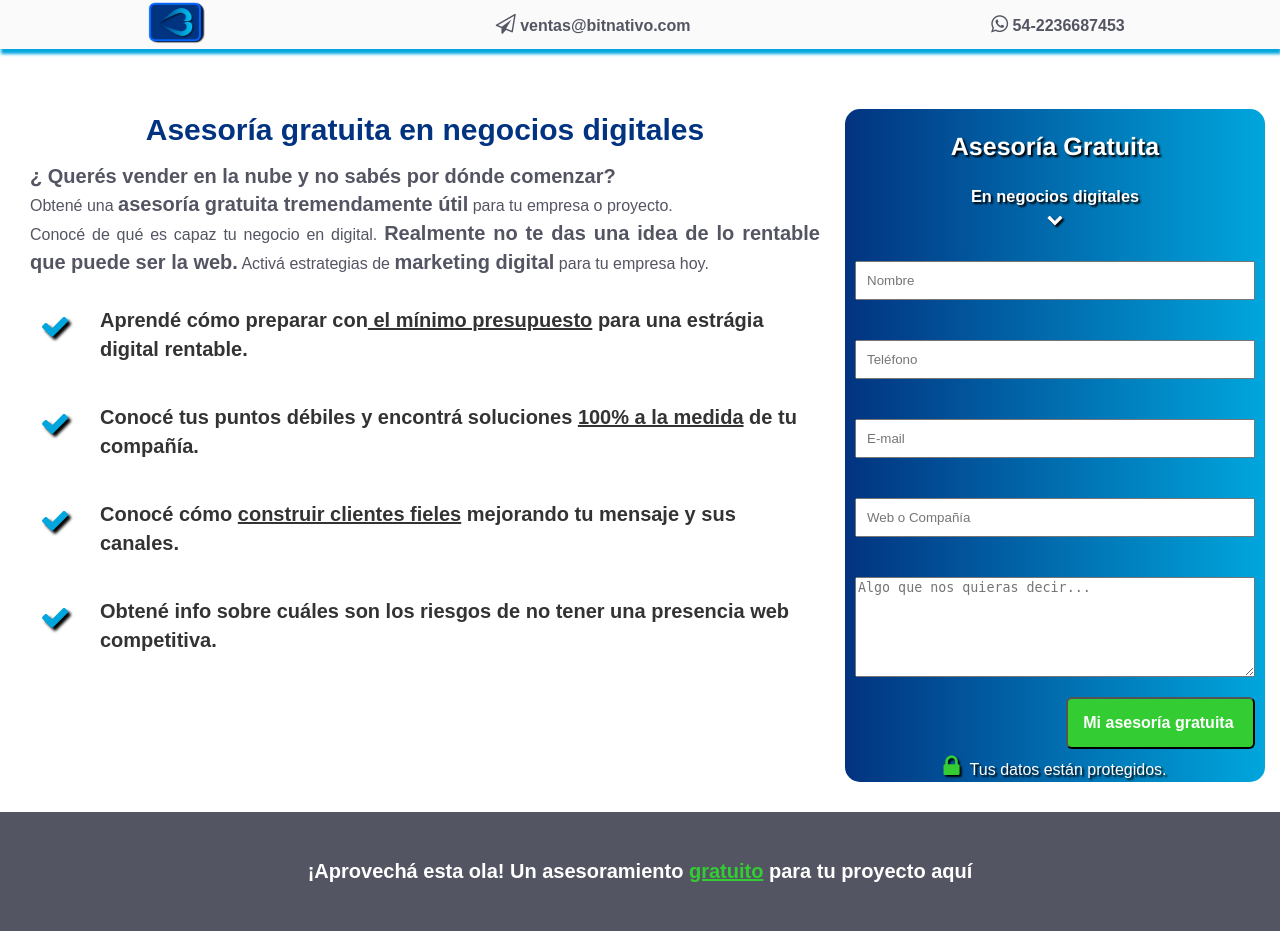
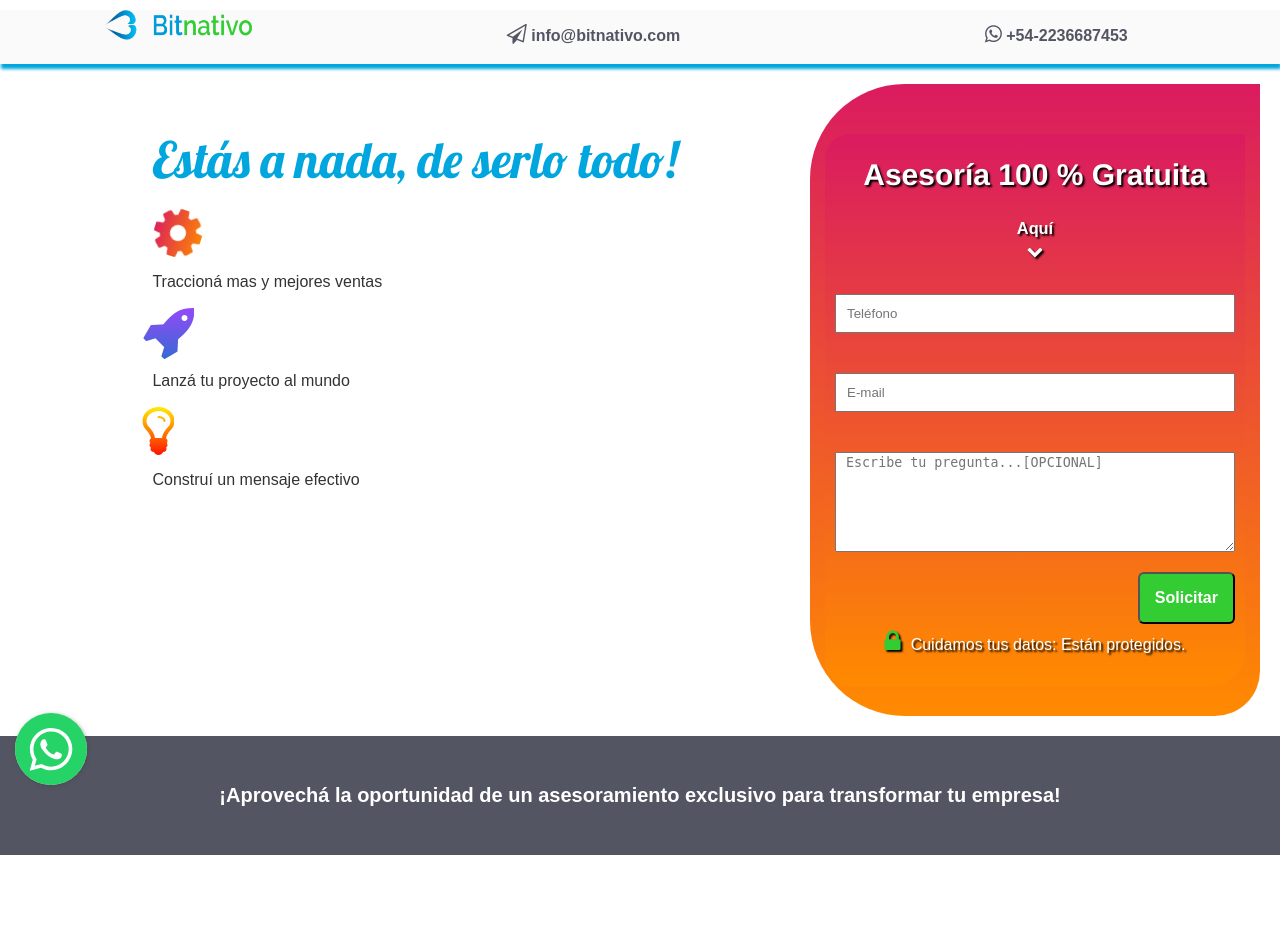
Before and after one commit to resourceldg/bitnatpro, a Django app: page /asesoria-gratuita-en-marketing-digital/ in a window 1280 px wide. After the commit the page ends 855 px from the top, so only its background shows below. Run offline with Django 3.2, Linux system fonts and the light colour scheme; some libraries are stand-ins or nearby versions.

Commit message:
gratis lp

```diff
--- a/templates/asesoria-gratuita-en-marketing-digital.html
+++ b/templates/asesoria-gratuita-en-marketing-digital.html
@@ -1,10 +1,10 @@
 
 <!doctype html>
 
-<html lang="es-ES" >
+
+<html lang ="es-ES">
 
 <head>
-
 <!-- Google Tag Manager -->
 <script>(function(w,d,s,l,i){w[l]=w[l]||[];w[l].push({'gtm.start':
 new Date().getTime(),event:'gtm.js'});var f=d.getElementsByTagName(s)[0],
@@ -12,7 +12,6 @@ j=d.createElement(s),dl=l!='dataLayer'?'&l='+l:'';j.async=true;j.src=
 'https://www.googletagmanager.com/gtm.js?id='+i+dl;f.parentNode.insertBefore(j,f);
 })(window,document,'script','dataLayer','GTM-PH8NMTX');</script>
 <!-- End Google Tag Manager -->
-
 
 <script type="text/javascript">
     window.smartlook||(function(d) {
@@ -23,9 +22,16 @@ j=d.createElement(s),dl=l!='dataLayer'?'&l='+l:'';j.async=true;j.src=
     smartlook('init', 'c78e7eea21df53698f063c9de1640d804bebc8b4');
 </script>
 
-  <meta charset="UTF-8" />
- <title>Analítica de negocios digitales | bitnativo.com </title>
- <meta name="description" content="Solicita un asesor digital gratis. Cómo vender en la nube con marketing digital sustentable. ">
+    <!--CSS-->
+<link rel="stylesheet" href="/static/css/floating-wpp.min.css">
+
+<script type="text/javascript" src="/static/js/jquery-3.3.1.min.js"></script>
+
+<script type="text/javascript" src="/static/js/floating-wpp.js"></script>
+
+  <meta charset="utf-8">
+ <title>Asesoría gratuita en marketing digital| bitnativo.com </title>
+ <meta name="description" content="Solicita tu asesoría gratuita. Aprende como vender más y mejorar tu estrategia en tus redes sociales. ">
 
   <link rel="canonical" href="https://bitnativo.com/asesoria-gratuita-en-marketing-digital/">
   <meta name="viewport" content="width=device-width,minimum-scale=1,initial-scale=1">
@@ -33,6 +39,10 @@ j=d.createElement(s),dl=l!='dataLayer'?'&l='+l:'';j.async=true;j.src=
 
 <link href="https://maxcdn.bootstrapcdn.com/font-awesome/4.5.0/css/font-awesome.min.css" rel="stylesheet">
 <link href="https://fonts.googleapis.com/css?family=Source+Sans+Pro:400,600,700" rel="stylesheet">
+    <link href="https://fonts.googleapis.com/css?family=Rubik" rel="stylesheet">
+    <link href="https://fonts.googleapis.com/css?family=Anton" rel="stylesheet">
+    <link href="https://fonts.googleapis.com/css?family=Lobster" rel="stylesheet">
+
 <!-- Global site tag (gtag.js) - Google Analytics -->
 <script async src="https://www.googletagmanager.com/gtag/js?id=UA-119139710-1"></script>
    <script>
@@ -59,7 +69,8 @@ p{
 }
 h1,h3{
 	margin:0;
-	font-family: 'Cairo', sans-serif;
+	font-family:lobster, Anton,Rubik,'Cairo', sans-serif;
+
 }
 
 
@@ -223,6 +234,14 @@ p {
         font-size:20px;
         }
 
+         .arriba {
+         display:flex;
+         flex-direction:column;
+         flex-wrap:wrap;
+         justify-content:space-between;
+          align-content:space-between;
+     }
+
 }
 
 @media screen and (max-width: 600px) {
@@ -243,7 +262,14 @@ p {
         font-size:20px;
         }
 
+  .arriba {
+         display:flex;
+         flex-direction:column;
+         flex-wrap:wrap;
+         justify-content:center;
+         align-content:center;
 
+    }
 }
 
 @ms-viewport {
@@ -255,12 +281,12 @@ p {
 
 
 .con > form{
-   background:linear-gradient(90deg, #023380,#00a6dd);
-   border-radius:15px;
+  background-image: linear-gradient(to top,#ff8a00,#da1b60);
    margin-left:15px;
    margin-right:15px;
 
    text-shadow:2px 2px 2px #000;
+   border-radius: 2.5rem 0 3.5rem 2.5rem;
 
 }
 
@@ -275,8 +301,10 @@ p {
      flex-direction:row;
      flex-wrap:wrap;
      justify-content:space-around;
-     align-content:space-around;
-     margin-top:0px;
+     align-content:stretch;
+     margin-top:10px;
+
+
 
     }
 
@@ -292,8 +320,9 @@ p {
 .masarriba{
     min-width:200px;
     display:flex;
-    flex-direction:row;
+    flex-direction:column;
     flex-wrap:wrap;
+    align-content:center;
 
 
     }
@@ -317,8 +346,8 @@ p {
 
     }
 .masarriba h1{
-     font-weight:bold;
-     font-size:20px;
+     font-weight:200;
+     font-size:50px;
 
     margin-top:10px;
     margin-left:10px;
@@ -397,7 +426,7 @@ h3{
 
 .primera{
 
-background: #fff;
+background:#ffff;
 
 
 
@@ -405,15 +434,19 @@ background: #fff;
 }
 
 .con{
-     background: #fff;
+     background-image: linear-gradient(to top,#ff8a00,#da1b60);
      display:flex;
      flex-direction:column;
      flex-wrap:wrap;
      justify-content:center;
      align-content:center;
-     border-radius:15px;
+    border-radius: 9.5rem 0 4.5rem 9.5rem;
+    margin-right:20px;
+    margin-bottom: 20px;
 
-    }
+}
+
+
 .inter{
 
     display:flex;
@@ -433,6 +466,7 @@ background: #fff;
 .masarriba h3{
 
  text-align:left;
+ max-width:500px;
 
 
     }
@@ -491,13 +525,60 @@ textarea{
      text-shadow: 3px 3px 3px #000;
     }
 
+.sel a {
 
+   font-size:22px;
+   font-weight:300;
+
+ }
+
+ .sel i {
+
+   font-size:56px;
+  color: #9c47fc;
+  background: -webkit-linear-gradient(#ff8a00,#da1b60);
+  -webkit-background-clip: text;
+  -webkit-text-fill-color: transparent;
+
+
+ }
+
+  .sel1 i {
+
+   font-size:56px;
+  color: #9c47fc;
+  background: -webkit-linear-gradient(#9c47fc, #356ad2);
+  -webkit-background-clip: text;
+  -webkit-text-fill-color: transparent;
+
+
+ }
+
+
+.sel2 i {
+
+   font-size:56px;
+  color: #9c47fc;
+  background: -webkit-linear-gradient(  yellow, red);;
+  -webkit-background-clip: text;
+  -webkit-text-fill-color: transparent;
+
+
+ }
+
+ .sel .sel1 .sel2 {
+
+  margin-top:50px;
+  margin-left:50px;
+
+ }
 
 .dos i{
     margin-top:3px;
-    margin-bottom:3px;
+    margin-bottom:10px;
     font-size:20px;
     color:rgb(84, 85, 99);
+
 
     }
 
@@ -507,7 +588,8 @@ textarea{
     font-family:sans-serif;
     color:rgb(84, 85, 99);
     font-weight:bold;
-     margin-right:10px;
+
+
     }
 
 .dos {
@@ -515,6 +597,11 @@ textarea{
     padding-bottom:10px;
     font-size:20px;
     font-family:sans-serif;
+
+    padding-left:50px;
+    padding-right:50px;
+
+
     }
 .doss  a{
 
@@ -524,6 +611,7 @@ textarea{
     margin-left:10px;
 
 
+
     }
 
 .doss i{
@@ -531,20 +619,31 @@ textarea{
     font-size:25px;
     color:#33cc33;
 
+    }
+
+.doss1 i{
+
+    font-size:175px;
+    color:#33cc33;
 
     }
+
 .doss{
     display:inline;
     text-align:center;
-    }
+    margin-bottom:30px;
+    margin-left:10px;
+    margin-right:10px;    }
 
 h1 > .fuerte{
-     font-size:30px;
+     font-size:50px;
+     font-weight:300;
+
 
     }
 
 .fuerte{
- font-weight: bold;
+
  font-size:20px;
 
     }
@@ -605,15 +704,20 @@ h1 > .fuerte{
 
 .con {
 
-	margin-top:10px;
+	margin-top:20px;
 
 
 }
 
 .ribbon p, h3{
     color:#fff;
+    }
+
+.ribbon p{
+    color:#fff;
+    font-weight:600;
+    font-size:30px;
 }
-
 
 .boton-cta {
     color: #fff;
@@ -642,7 +746,7 @@ h1 > .fuerte{
 
 
 h1{
-    color:#023380;
+    color:#00a6dd;
 
     }
 
@@ -664,6 +768,20 @@ h1{
 
     }
 
+.logo{
+    margin-top:30px;
+    padding-left:50px;
+    padding-right:50px;
+
+
+ }
+
+
+
+
+
+
+
 
 
 html{font-family:sans-serif;line-height:1.15;-ms-text-size-adjust:100%;-webkit-text-size-adjust:100%}body{margin:0}a{background-color:transparent;-webkit-text-decoration-skip:objects}a:active,a:hover{outline-width:0}::-webkit-file-upload-button{-webkit-appearance:button;font:inherit}*{box-sizing:border-box}body{font-family:Source Sans Pro,-apple-system,BlinkMacSystemFont,Segoe UI,Roboto,sans-serif;min-width:100%;overflow-x:hidden;font-smooth:always;-webkit-font-smoothing:antialiased}body{line-height:1.6;letter-spacing:normal}a:active,a:visited{color:inherit}body{line-height:1.4} </style>
@@ -671,34 +789,21 @@ html{font-family:sans-serif;line-height:1.15;-ms-text-size-adjust:100%;-webkit-t
 
 </head>
  <body>
+
 <!-- Google Tag Manager (noscript) -->
 <noscript><iframe src="https://www.googletagmanager.com/ns.html?id=GTM-PH8NMTX"
 height="0" width="0" style="display:none;visibility:hidden"></iframe></noscript>
 <!-- End Google Tag Manager (noscript) -->
+
  {% load static %}
 
-<!--inicio amp analytics-->
-<amp-analytics type="googleanalytics">
-<script type="application/json">
-{
-  "vars": {
-    "account": "UA-119139710-1"
-  },
-  "triggers": {
-    "trackPageview": {
-      "on": "visible",
-      "request": "pageview"
-    }
-  }
-}
-</script>
 
     <div class="primera">
 
                     <div class="arriba">
-                        <div><a href= "{% url 'inicio' %}"><img src="{% static 'images/logo1.png' %}" width ="60" height="44" alt="Logo bitnativo"></a></img></div>
-                        <div class="dos"><i class="fa fa-send-o"></i><a> ventas@bitnativo.com</a></div>
-                        <div class="dos"><i class="fa fa-whatsapp" ></i><a> 54-2236687453</a></div>
+                        <div class="logo"><a href= "{% url 'inicio' %}"><img src="{% static 'images/frentelogo-min.png' %}" width ="150" height="30" alt="Logo bitnativo"></a></img></div>
+                        <div class="dos"><i class="fa fa-send-o"></i><a> info@bitnativo.com</a></div>
+                        <div class="dos"><i class="fa fa-whatsapp" ></i><a> +54-2236687453</a></div>
 
                      </div>
 
@@ -708,17 +813,17 @@ height="0" width="0" style="display:none;visibility:hidden"></iframe></noscript>
                     <div class="con">
 
 
-                            <form method="POST" target="_top">{% csrf_token %}
-                                     <div class="ribbon">
-                            <p>Asesoría Gratuita</p>
-                            <h3>En negocios digitales<br><span><i class="fa fa-chevron-down"></i></span></h3>
-                        </div>
+                            <form action-xhr="#contact" method="POST" target="_top">{% csrf_token %}
+                                <div class="ribbon">
+                                    <p>Asesoría  100 % Gratuita</p>
+                                    <h3>Aquí<br><span><i class="fa fa-chevron-down"></i></span></h3>
+                                </div>
 
 
 
-                                        {{form.fnombre.errors}}
-                                        <input type="text" name="fnombre" placeholder="Nombre" ><br>
-
+                                        <!--{{form.fnombre.errors}}-->
+                                      <!--<input type="text" name="fnombre" placeholder="Nombre" ><br>-->
+                                        {{form.ftelefono.errors}}
                                         <input type="text" name="ftelefono" placeholder="Teléfono"><br>
 
 
@@ -727,63 +832,36 @@ height="0" width="0" style="display:none;visibility:hidden"></iframe></noscript>
                     		        {{form.femail.errors}}
                                         <input type="email" name="femail" placeholder="E-mail"><br>
 
-                                        <input type="text" name="fempresa" placeholder="Web o Compañía"><br>
+                                        <!--<input type="text" name="fempresa" placeholder="Web o Compañía"><br>-->
 
 
 
                                           {{form.fmensaje.errors}}
-                                        <textarea name="fmensaje" placeholder="Algo que nos quieras decir..."></textarea>
+                                        <textarea name="fmensaje" placeholder=" Escribe tu pregunta...[OPCIONAL]"></textarea>
 
-                                         <div class="botonser"><input type="submit" value="Mi asesoría gratuita "></div>
-                                          <div class="doss"><i class="fa fa-lock"></i><a>Tus datos están protegidos.</a></div>
+                                         <div class="botonser"><input type="submit" value="Solicitar"></div>
+                                          <div class="doss"><i class="fa fa-lock"></i><a>Cuidamos tus datos: Están protegidos.</a></div>
 
                             </form>
 
                          </div>
 
 
-
-
                     <div class="masarriba">
 
-                         <div class="ni">
+                         <div class="launa"><h1 >Estás a nada, de serlo todo!</h1></div>
 
-                         <h1><span class="fuerte">Asesoría gratuita en negocios digitales </span></h1>
-                         <p><span class="fuerte">¿ Querés vender en la nube y no sabés por dónde comenzar?</span> <br>
-                          Obtené una <span class="fuerte">asesoría gratuita tremendamente útil</span> para tu empresa o proyecto.
-                          <br>Conocé de qué es capaz tu negocio en digital.
-                          <span class="fuerte"> Realmente no te das una idea de lo rentable que puede ser la web.</span>
-                           Activá estrategias de <span class="fuerte">marketing digital</span> para tu empresa hoy.</h3>
-                         </p>
+                            <div id="myButton"></div>
+                            <div class="sel"><i class="fa fa-cog fa-spin fa-3x fa-fw" ></i><p> Traccioná mas y mejores ventas</p></div>
+                            <div class="sel1"><i class="fa fa-rocket"></i><p> Lanzá tu proyecto al mundo</p></div>
+                            <div class="sel2"><i class="fa fa-lightbulb-o" ></i><p> Construí un mensaje efectivo</p></div>
 
-                         </div>
+                    </div>
 
-
-                         <div class="inter">
-                             <div class="uno"><i class="fa fa-check"></i></div>
-                             <h3>Aprendé cómo preparar con<span class="sub"> el mínimo presupuesto</span> para una estrágia digital rentable.</h3>
-                         </div>
-
-                         <div class="inter">
-                             <div class="uno"><i class="fa fa-check"></i></div>
-                             <h3>Conocé tus puntos débiles y encontrá soluciones <span class="sub">100% a la medida</span> de tu compañía.</h3>
-                         </div>
-
-                         <div class="inter">
-                             <div class="uno"><i class="fa fa-check"></i></div>
-                             <h3>Conocé cómo <span class="sub">construir clientes fieles</span> mejorando tu mensaje y sus canales.</h3>
-                         </div>
-
-                         <div class="inter">
-                             <div class="uno"><i class="fa fa-check"></i></div>
-                             <h3>Obtené info sobre cuáles son los riesgos de no tener una presencia web competitiva.</h3>
-                         </div>
-
-                  </div>
                    <div class="clearfix"> </div>
 
                   <div class="medio">
-                    <a href="#"target="_top"><h3>¡Aprovechá esta ola! Un asesoramiento <span class="sub">gratuito</span> para tu proyecto aquí</h3></a>
+                    <a href="#"target="_top"><h3>¡Aprovechá la oportunidad de un asesoramiento  exclusivo para transformar tu empresa!</h3></a>
 
 
                  </div>
@@ -793,4 +871,19 @@ height="0" width="0" style="display:none;visibility:hidden"></iframe></noscript>
 
 
   </body>
+<script type="text/javascript">
+    $(function () {
+        $('#myButton').floatingWhatsApp({
+            phone: '5492236687453',
+            popupMessage: 'Hola, comenzamos a transformar tu empresa?',
+            message: "Vamos, tengo una gran idea...",
+            showPopup: true,
+            showOnIE: false,
+            headerTitle: 'Ana',
+            headerColor: '#29B6F6',
+            backgroundColor: '#DFE5E7',
+            buttonImage: '<img src="/static/images/whatsapp.svg" />'
+        });
+    });
+</script>
 </html>
--- a/templates/contact.html
+++ b/templates/contact.html
@@ -30,10 +30,10 @@ j=d.createElement(s),dl=l!='dataLayer'?'&l='+l:'';j.async=true;j.src=
 <script type="text/javascript" src="/static/js/floating-wpp.js"></script>
 
   <meta charset="utf-8">
- <title>Asesoría gratis de Redes Sociales| bitnativo.com </title>
- <meta name="description" content="Solicita tu asesoría gratuita. Aprende como vender más y mejorar tu estrategia en tus redes sociales. ">
+ <title>Contacto agencia de marketing digital| bitnativo.com </title>
+ <meta name="description" content="Aprende como vender más y mejorar tu estrategia digital. ">
 
-  <link rel="canonical" href="https://bitnativo.com/ventas-en-redes-sociales/">
+  <link rel="canonical" href="https://bitnativo.com/contact/">
   <meta name="viewport" content="width=device-width,minimum-scale=1,initial-scale=1">
 
 
```
